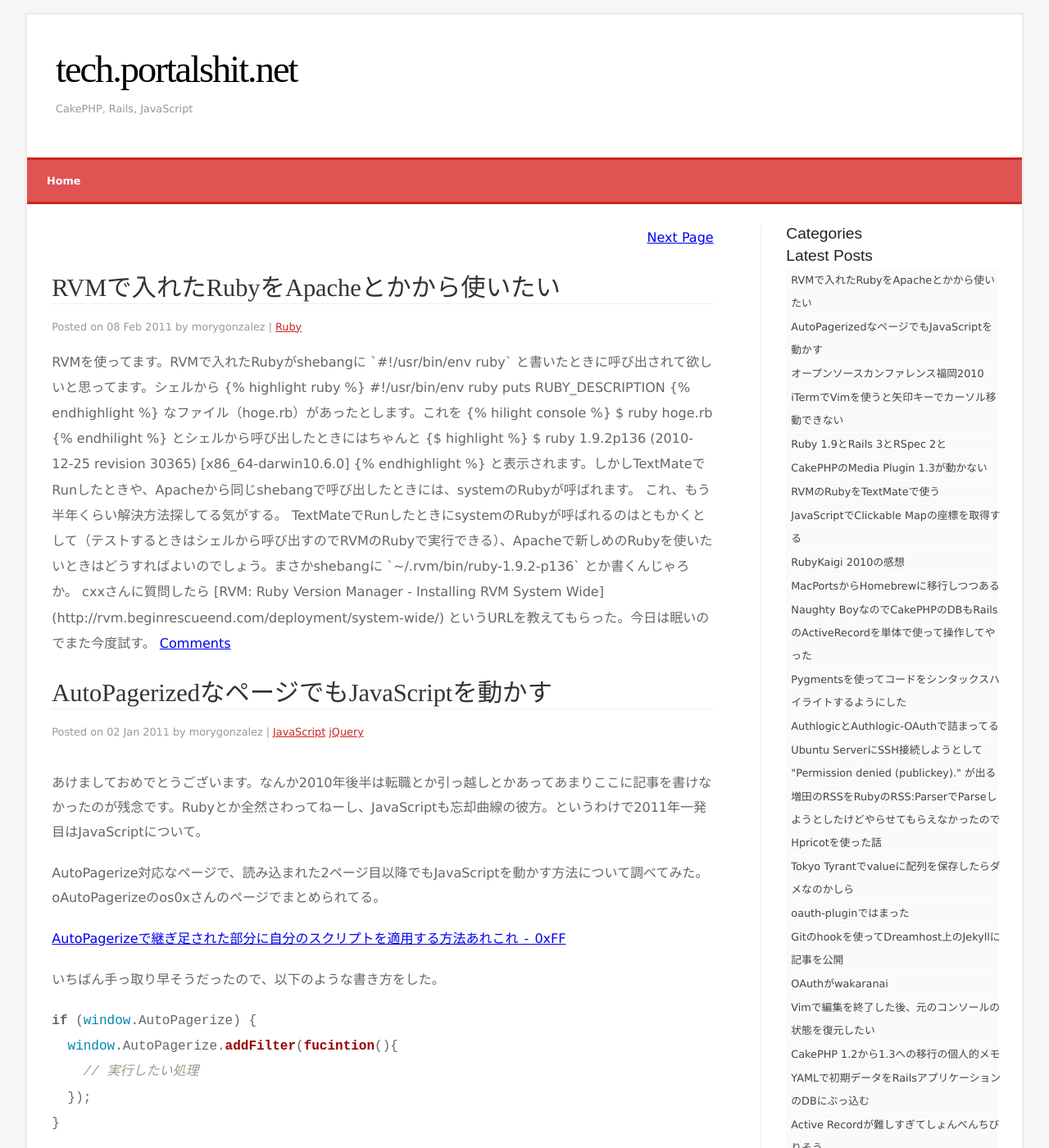
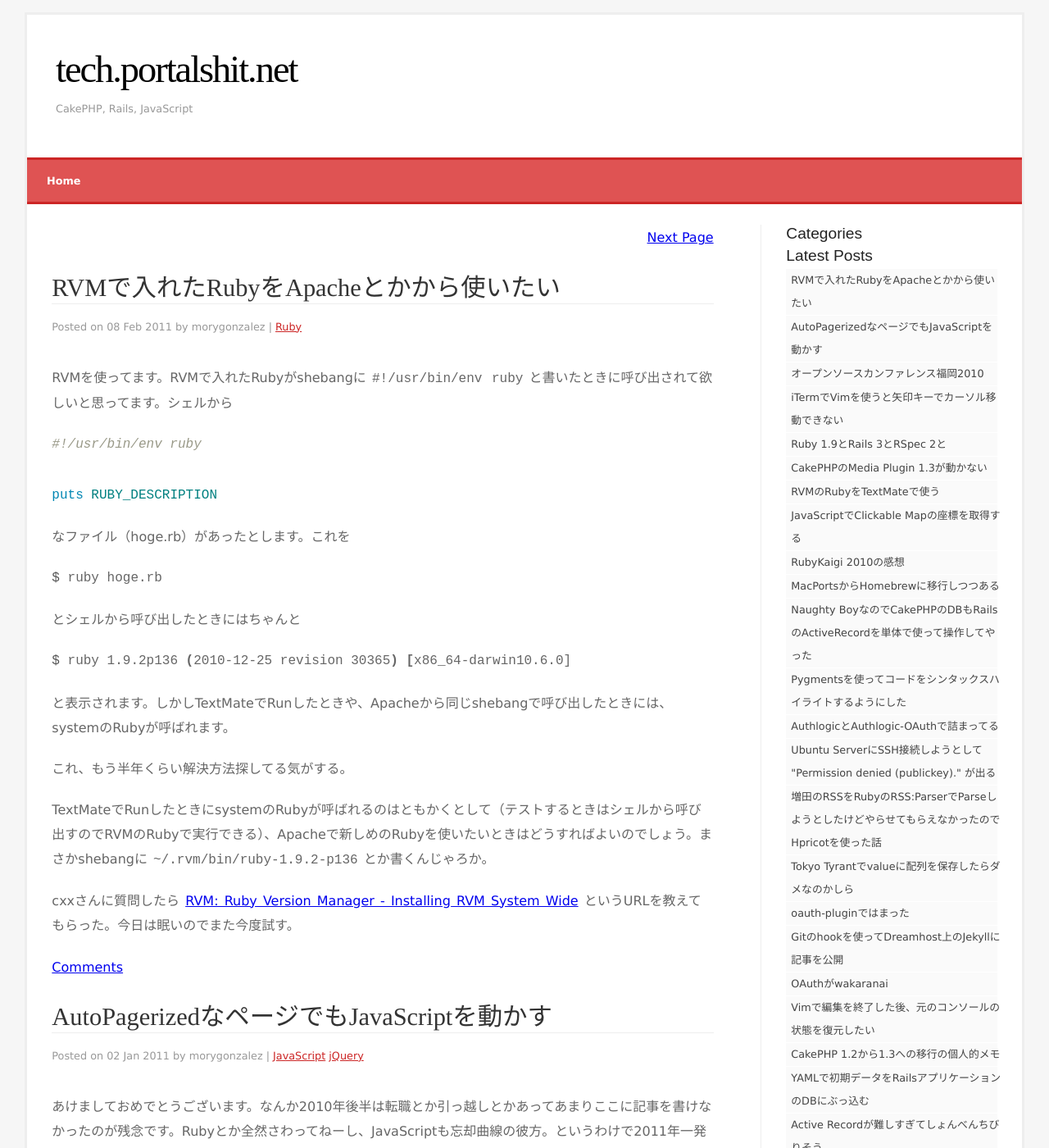
Before and after one commit to morygonzalez/tech.portalshit.net, a Jekyll site: the page built from index.html, in a window 1280 px wide and 1400 px high. Shown: the whole window at 82% size. Built offline with Jekyll 4.4.1, drawn with Linux system fonts in a browser that asks for light colours; the list of posts is cut into pages by our own code; comment, search, counter and statistics services are not loaded.

Commit message:
コードハイライト修正

```diff
--- a/_posts/2011-02-08-rvm-with-apache.markdown
+++ b/_posts/2011-02-08-rvm-with-apache.markdown
@@ -15,13 +15,13 @@ puts RUBY_DESCRIPTION
 
 なファイル（hoge.rb）があったとします。これを
 
-{% hilight console %}
+{% highlight console %}
 $ ruby hoge.rb
-{% endhilight %}
+{% endhighlight %}
 
 とシェルから呼び出したときにはちゃんと
 
-{$ highlight %}
+{% highlight console %}
 $ ruby 1.9.2p136 (2010-12-25 revision 30365) [x86_64-darwin10.6.0]
 {% endhighlight %}
 
```
Also changed, not shown: 4 other files.
